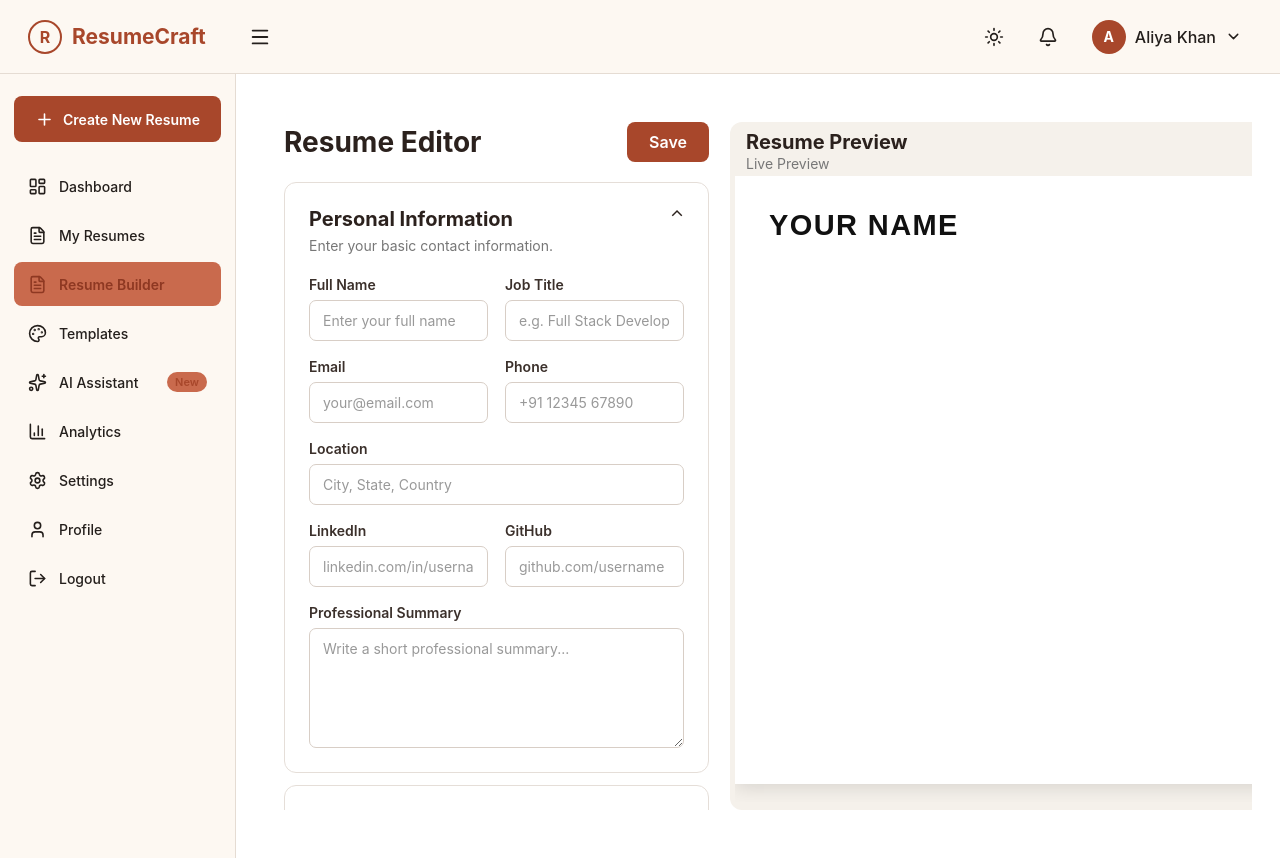
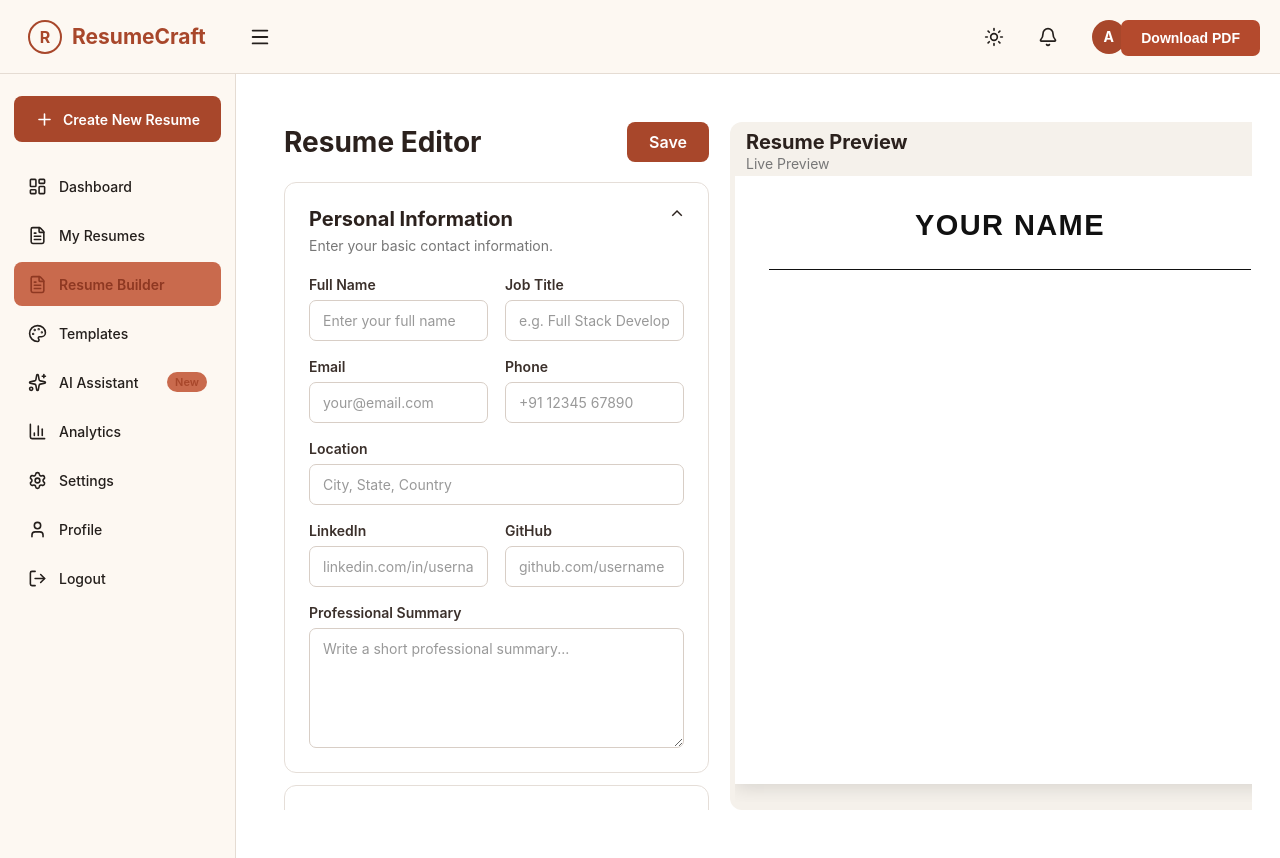
Before and after one commit to aliya-khan750/ResumeBuilder, a React (Vite) app in the folder client/: page / in a window 1280 px wide. Built offline with nearby package versions, Linux system fonts and the light colour scheme.

Commit message:
Fix resume PDF download

```diff
--- a/client/package.json
+++ b/client/package.json
@@ -10,6 +10,7 @@
     "preview": "vite preview"
   },
   "dependencies": {
+    "html2pdf.js": "^0.14.0",
     "lucide-react": "^1.31.0",
     "react": "^19.2.8",
     "react-dom": "^19.2.8"
--- a/client/src/components/ResumePreview.css
+++ b/client/src/components/ResumePreview.css
@@ -16,6 +16,57 @@
   box-sizing: border-box;
 
   padding: 0;
+}
+
+
+/* =====================================================
+   DOWNLOAD PDF BUTTON
+===================================================== */
+
+.download-button {
+  position: absolute;
+
+  top: 20px;
+  right: 20px;
+
+  padding: 10px 20px;
+
+  border: none;
+
+  border-radius: 7px;
+
+  background: #b44a2d;
+
+  color: #ffffff;
+
+  font-family:
+    Arial,
+    Helvetica,
+    sans-serif;
+
+  font-size: 14px;
+
+  font-weight: 600;
+
+  cursor: pointer;
+
+  transition:
+    background 0.2s ease,
+    transform 0.2s ease;
+
+  z-index: 10;
+}
+
+
+.download-button:hover {
+  background: #963c24;
+
+  transform: translateY(-1px);
+}
+
+
+.download-button:active {
+  transform: translateY(0);
 }
 
 
@@ -58,7 +109,7 @@
   transform: none;
 
   overflow: hidden;
-}t
+}
 
 
 /* =====================================================
@@ -88,6 +139,19 @@
   font-weight: 700;
 
   letter-spacing: 1.4px;
+}
+
+
+/* =====================================================
+   JOB TITLE
+===================================================== */
+
+.resume-header > p {
+  margin: 0 0 5px;
+
+  font-size: 10px;
+
+  font-weight: 500;
 }
 
 
@@ -127,6 +191,8 @@
   display: flex;
 
   justify-content: center;
+
+  flex-wrap: wrap;
 
   gap: 15px;
 
@@ -400,6 +466,18 @@
     padding: 7% 8%;
   }
 
+  .download-button {
+    position: fixed;
+
+    top: 10px;
+
+    right: 10px;
+
+    padding: 9px 15px;
+
+    font-size: 12px;
+  }
+
 }
 
 
@@ -423,6 +501,10 @@
 ===================================================== */
 
 @media print {
+
+  .download-button {
+    display: none;
+  }
 
   .resume-preview-wrapper {
     width: 210mm;
--- a/client/src/components/ResumePreview.jsx
+++ b/client/src/components/ResumePreview.jsx
@@ -1,5 +1,6 @@
 import "./ResumePreview.css";
 import { useResume } from "../context/ResumeContext";
+import html2pdf from "html2pdf.js";
 
 function ResumePreview() {
   const { resumeData } = useResume();
@@ -17,12 +18,237 @@ function ResumePreview() {
     customSections = [],
   } = resumeData;
 
+
+  /* =====================================================
+     DOWNLOAD PDF
+  ===================================================== */
+
+  const downloadPDF = async () => {
+    const resume = document.getElementById("resume-paper");
+
+    if (!resume) {
+      alert("Resume preview not found!");
+      return;
+    }
+
+    try {
+      /* =================================================
+         FILE NAME
+      ================================================= */
+
+      const cleanName = personal.fullName?.trim()
+        ? personal.fullName
+            .trim()
+            .replace(/[^a-zA-Z0-9 ]/g, "")
+            .replace(/\s+/g, "_")
+        : "My";
+
+      const fileName = `${cleanName}_Resume.pdf`;
+
+
+      /* =================================================
+         SAVE ORIGINAL STYLES
+      ================================================= */
+
+      const originalStyles = {
+        width: resume.style.width,
+        height: resume.style.height,
+        minWidth: resume.style.minWidth,
+        minHeight: resume.style.minHeight,
+        maxWidth: resume.style.maxWidth,
+        maxHeight: resume.style.maxHeight,
+        padding: resume.style.padding,
+        boxSizing: resume.style.boxSizing,
+        transform: resume.style.transform,
+        boxShadow: resume.style.boxShadow,
+        overflow: resume.style.overflow,
+        fontSize: resume.style.fontSize,
+        lineHeight: resume.style.lineHeight,
+      };
+
+
+      /* =================================================
+         TEMPORARY A4 SIZE
+
+         A4 at 96 DPI:
+         794px × 1123px
+      ================================================= */
+
+      resume.style.width = "794px";
+      resume.style.height = "1123px";
+
+      resume.style.minWidth = "794px";
+      resume.style.minHeight = "1123px";
+
+      resume.style.maxWidth = "794px";
+      resume.style.maxHeight = "1123px";
+
+      resume.style.padding = "55px 65px";
+
+      resume.style.boxSizing = "border-box";
+
+      resume.style.transform = "none";
+
+      resume.style.boxShadow = "none";
+
+      resume.style.overflow = "hidden";
+
+      resume.style.fontSize = "11px";
+
+      resume.style.lineHeight = "1.4";
+
+
+      /* =================================================
+         FORCE WHITE BACKGROUND
+      ================================================= */
+
+      resume.style.backgroundColor = "#ffffff";
+
+      resume.style.color = "#111111";
+
+
+      /* =================================================
+         WAIT FOR BROWSER RENDER
+      ================================================= */
+
+      await new Promise((resolve) => {
+        requestAnimationFrame(() => {
+          requestAnimationFrame(resolve);
+        });
+      });
+
+
+      /* =================================================
+         PDF OPTIONS
+      ================================================= */
+
+      const options = {
+        margin: 0,
+
+        filename: fileName,
+
+        image: {
+          type: "jpeg",
+          quality: 1,
+        },
+
+        html2canvas: {
+          scale: 2,
+
+          useCORS: true,
+
+          allowTaint: true,
+
+          backgroundColor: "#ffffff",
+
+          logging: false,
+
+          scrollX: 0,
+
+          scrollY: 0,
+
+          windowWidth: 794,
+
+          windowHeight: 1123,
+        },
+
+        jsPDF: {
+          unit: "mm",
+
+          format: "a4",
+
+          orientation: "portrait",
+
+          compress: true,
+        },
+
+        pagebreak: {
+          mode: ["css", "legacy"],
+        },
+      };
+
+
+      /* =================================================
+         GENERATE PDF
+      ================================================= */
+
+      await html2pdf()
+        .set(options)
+        .from(resume)
+        .save();
+
+
+      /* =================================================
+         RESTORE LIVE PREVIEW
+      ================================================= */
+
+      resume.style.width = originalStyles.width;
+      resume.style.height = originalStyles.height;
+
+      resume.style.minWidth = originalStyles.minWidth;
+      resume.style.minHeight = originalStyles.minHeight;
+
+      resume.style.maxWidth = originalStyles.maxWidth;
+      resume.style.maxHeight = originalStyles.maxHeight;
+
+      resume.style.padding = originalStyles.padding;
+
+      resume.style.boxSizing = originalStyles.boxSizing;
+
+      resume.style.transform = originalStyles.transform;
+
+      resume.style.boxShadow = originalStyles.boxShadow;
+
+      resume.style.overflow = originalStyles.overflow;
+
+      resume.style.fontSize = originalStyles.fontSize;
+
+      resume.style.lineHeight = originalStyles.lineHeight;
+
+    } catch (error) {
+
+      console.error(
+        "PDF generation error:",
+        error
+      );
+
+      alert(
+        "Unable to generate PDF. Please try again."
+      );
+    }
+  };
+
+
   return (
     <div className="resume-preview-wrapper">
 
-      <div className="resume-paper">
 
-        {/* ================= HEADER ================= */}
+      {/* =================================================
+          DOWNLOAD BUTTON
+      ================================================= */}
+
+      <button
+        type="button"
+        className="download-button"
+        onClick={downloadPDF}
+      >
+        Download PDF
+      </button>
+
+
+      {/* =================================================
+          RESUME PAPER
+      ================================================= */}
+
+      <div
+        id="resume-paper"
+        className="resume-paper"
+      >
+
+
+        {/* =================================================
+            HEADER
+        ================================================= */}
 
         <header className="resume-header">
 
@@ -35,6 +261,7 @@ function ResumePreview() {
               {personal.jobTitle}
             </p>
           )}
+
 
           <div className="resume-contact">
 
@@ -58,6 +285,7 @@ function ResumePreview() {
 
           </div>
 
+
           <div className="resume-links">
 
             {personal.linkedin && (
@@ -77,9 +305,12 @@ function ResumePreview() {
         </header>
 
 
-        {/* ================= PROFESSIONAL SUMMARY ================= */}
+        {/* =================================================
+            PROFESSIONAL SUMMARY
+        ================================================= */}
 
         {personal.summary && (
+
           <section className="resume-section">
 
             <h2>
@@ -91,12 +322,16 @@ function ResumePreview() {
             </p>
 
           </section>
+
         )}
 
 
-        {/* ================= EDUCATION ================= */}
+        {/* =================================================
+            EDUCATION
+        ================================================= */}
 
         {education.length > 0 && (
+
           <section className="resume-section">
 
             <h2>
@@ -111,6 +346,7 @@ function ResumePreview() {
               >
 
                 {item.degree && (
+
                   <div className="entry-title">
 
                     <strong>
@@ -118,7 +354,9 @@ function ResumePreview() {
                     </strong>
 
                   </div>
+
                 )}
+
 
                 {(item.institution ||
                   item.location) && (
@@ -138,7 +376,9 @@ function ResumePreview() {
                     )}
 
                   </div>
+
                 )}
+
 
                 {(item.startYear ||
                   item.endYear ||
@@ -162,6 +402,7 @@ function ResumePreview() {
                     )}
 
                   </p>
+
                 )}
 
               </div>
@@ -169,10 +410,13 @@ function ResumePreview() {
             ))}
 
           </section>
+
         )}
 
 
-        {/* ================= TECHNICAL SKILLS ================= */}
+        {/* =================================================
+            TECHNICAL SKILLS
+        ================================================= */}
 
         {(skills.technicalSkills ||
           skills.toolsTechnologies ||
@@ -187,6 +431,7 @@ function ResumePreview() {
             <div className="skills-content">
 
               {skills.technicalSkills && (
+
                 <p>
 
                   <strong>
@@ -196,9 +441,11 @@ function ResumePreview() {
                   {skills.technicalSkills}
 
                 </p>
+
               )}
 
               {skills.toolsTechnologies && (
+
                 <p>
 
                   <strong>
@@ -208,9 +455,11 @@ function ResumePreview() {
                   {skills.toolsTechnologies}
 
                 </p>
+
               )}
 
               {skills.softSkills && (
+
                 <p>
 
                   <strong>
@@ -220,17 +469,22 @@ function ResumePreview() {
                   {skills.softSkills}
 
                 </p>
+
               )}
 
             </div>
 
           </section>
+
         )}
 
 
-        {/* ================= EXPERIENCE ================= */}
+        {/* =================================================
+            EXPERIENCE
+        ================================================= */}
 
         {experience.length > 0 && (
+
           <section className="resume-section">
 
             <h2>
@@ -245,6 +499,7 @@ function ResumePreview() {
               >
 
                 {item.jobTitle && (
+
                   <div className="entry-title">
 
                     <strong>
@@ -252,7 +507,9 @@ function ResumePreview() {
                     </strong>
 
                   </div>
+
                 )}
+
 
                 {(item.company ||
                   item.location) && (
@@ -272,7 +529,9 @@ function ResumePreview() {
                     )}
 
                   </div>
+
                 )}
+
 
                 {(item.employmentType ||
                   item.startDate ||
@@ -297,9 +556,12 @@ function ResumePreview() {
                     )}
 
                   </p>
+
                 )}
 
+
                 {item.description && (
+
                   <ul>
 
                     <li>
@@ -307,6 +569,7 @@ function ResumePreview() {
                     </li>
 
                   </ul>
+
                 )}
 
               </div>
@@ -314,12 +577,16 @@ function ResumePreview() {
             ))}
 
           </section>
+
         )}
 
 
-        {/* ================= PROJECTS ================= */}
+        {/* =================================================
+            PROJECTS
+        ================================================= */}
 
         {projects.length > 0 && (
+
           <section className="resume-section">
 
             <h2>
@@ -334,6 +601,7 @@ function ResumePreview() {
               >
 
                 {project.projectName && (
+
                   <div className="project-title">
 
                     <strong>
@@ -341,9 +609,12 @@ function ResumePreview() {
                     </strong>
 
                   </div>
+
                 )}
 
+
                 {project.technologies && (
+
                   <p className="tech-stack">
 
                     <strong>
@@ -353,9 +624,12 @@ function ResumePreview() {
                     {project.technologies}
 
                   </p>
+
                 )}
 
+
                 {project.projectLink && (
+
                   <p className="tech-stack">
 
                     <strong>
@@ -365,9 +639,12 @@ function ResumePreview() {
                     {project.projectLink}
 
                   </p>
+
                 )}
 
+
                 {project.description && (
+
                   <ul>
 
                     <li>
@@ -375,6 +652,7 @@ function ResumePreview() {
                     </li>
 
                   </ul>
+
                 )}
 
               </div>
@@ -382,12 +660,16 @@ function ResumePreview() {
             ))}
 
           </section>
+
         )}
 
 
-        {/* ================= CERTIFICATIONS ================= */}
+        {/* =================================================
+            CERTIFICATIONS
+        ================================================= */}
 
         {certifications.length > 0 && (
+
           <section className="resume-section">
 
             <h2>
@@ -402,6 +684,7 @@ function ResumePreview() {
               >
 
                 {item.name && (
+
                   <div className="entry-title">
 
                     <strong>
@@ -409,7 +692,9 @@ function ResumePreview() {
                     </strong>
 
                   </div>
+
                 )}
+
 
                 {(item.organization ||
                   item.date) && (
@@ -429,7 +714,9 @@ function ResumePreview() {
                     )}
 
                   </div>
+
                 )}
+
 
                 {item.link && (
                   <p>
@@ -442,12 +729,16 @@ function ResumePreview() {
             ))}
 
           </section>
+
         )}
 
 
-        {/* ================= ACHIEVEMENTS ================= */}
+        {/* =================================================
+            ACHIEVEMENTS
+        ================================================= */}
 
         {achievements.length > 0 && (
+
           <section className="resume-section">
 
             <h2>
@@ -462,6 +753,7 @@ function ResumePreview() {
               >
 
                 {item.title && (
+
                   <div className="entry-title">
 
                     <strong>
@@ -469,9 +761,12 @@ function ResumePreview() {
                     </strong>
 
                   </div>
+
                 )}
 
+
                 {item.description && (
+
                   <ul>
 
                     <li>
@@ -479,6 +774,7 @@ function ResumePreview() {
                     </li>
 
                   </ul>
+
                 )}
 
               </div>
@@ -486,12 +782,16 @@ function ResumePreview() {
             ))}
 
           </section>
+
         )}
 
 
-        {/* ================= LANGUAGES ================= */}
+        {/* =================================================
+            LANGUAGES
+        ================================================= */}
 
         {languages.length > 0 && (
+
           <section className="resume-section">
 
             <h2>
@@ -502,9 +802,11 @@ function ResumePreview() {
 
               <p key={index}>
 
-                <strong>
-                  {item.language}
-                </strong>
+                {item.language && (
+                  <strong>
+                    {item.language}
+                  </strong>
+                )}
 
                 {item.proficiency && (
                   <>
@@ -518,12 +820,16 @@ function ResumePreview() {
             ))}
 
           </section>
+
         )}
 
 
-        {/* ================= REFERENCES ================= */}
+        {/* =================================================
+            REFERENCES
+        ================================================= */}
 
         {references.length > 0 && (
+
           <section className="resume-section">
 
             <h2>
@@ -538,6 +844,7 @@ function ResumePreview() {
               >
 
                 {item.name && (
+
                   <div className="entry-title">
 
                     <strong>
@@ -545,6 +852,7 @@ function ResumePreview() {
                     </strong>
 
                   </div>
+
                 )}
 
                 {item.designation && (
@@ -573,6 +881,7 @@ function ResumePreview() {
                     {item.phone}
 
                   </p>
+
                 )}
 
               </div>
@@ -580,10 +889,13 @@ function ResumePreview() {
             ))}
 
           </section>
+
         )}
 
 
-        {/* ================= CUSTOM SECTIONS ================= */}
+        {/* =================================================
+            CUSTOM SECTIONS
+        ================================================= */}
 
         {customSections.length > 0 &&
           customSections.map((item, index) => (
```
Also changed, not shown: 1 other file (tests, documents, lock files or other folders).
